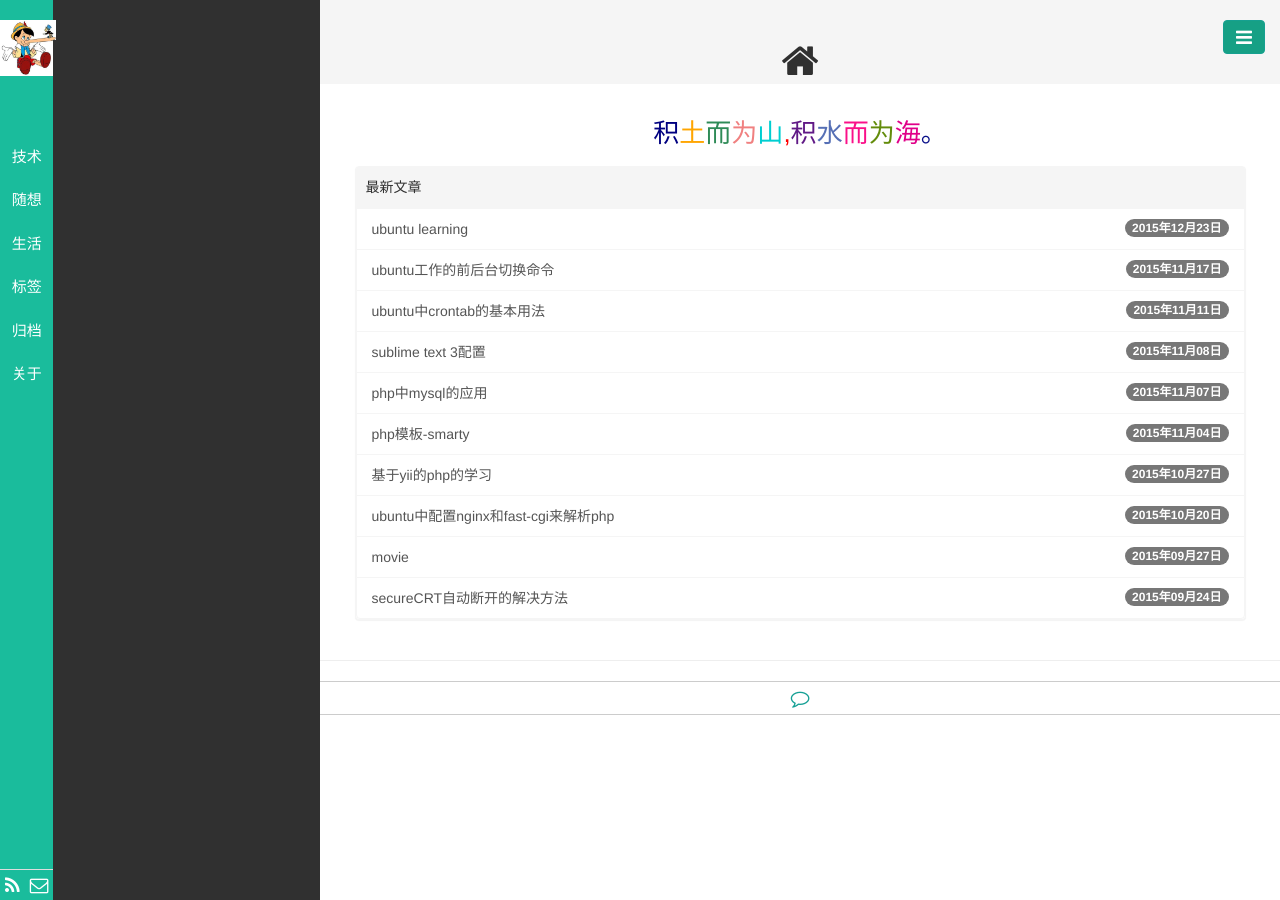
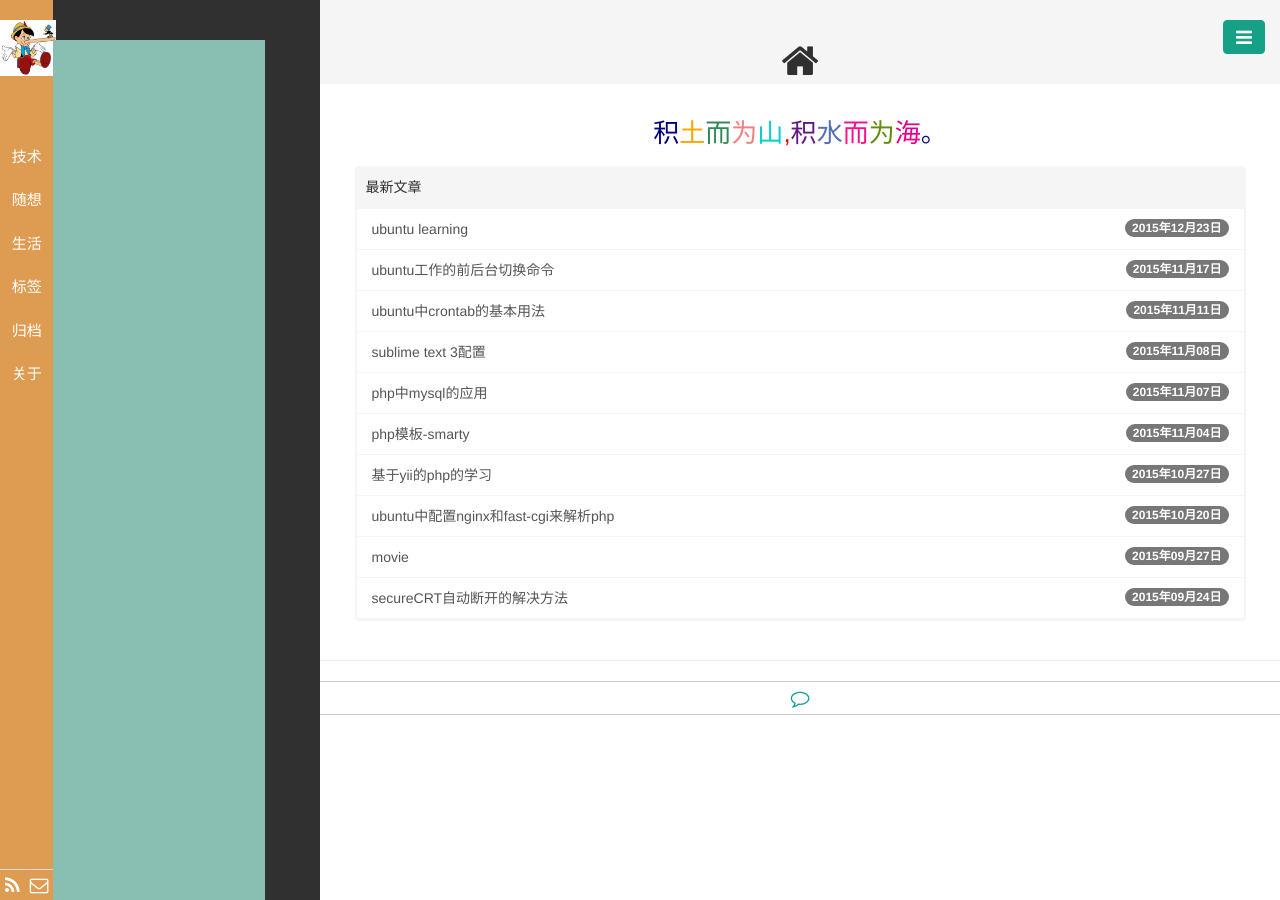
Before and after one commit to lvniu/lvniu.github.io, a Jekyll site: the page built from index.html, in a window 1280 px wide. Built offline with Jekyll 4.4.1, drawn with Linux system fonts in a browser that asks for light colours; Markdown is read by kramdown in place of the engine named in the settings; the list of posts is cut into pages by our own code.

Commit message:
modefied file

```diff
--- a/public/css/base.css
+++ b/public/css/base.css
@@ -19,7 +19,8 @@
 /* 左侧导航栏 */
 .aside1 {
   /*background-color: #1f2c39;*/
-  background-color: #1abc9c;
+  /*background-color: #1abc9c;*/
+  background-color: #DE9C53;
   /*background-image: url(/public/img/bg_grid.jpg);*/
   height: 100%;
   padding-left: 0px;
@@ -68,7 +69,8 @@
   /*background-color: #fafaf6;*/
   /*background-image: url(/public/img/body_bg.jpg);*/
 
-  background-color: #303030;
+  /*background-color: #303030;*/
+  background-color: #89BEB2;
   height: 100%;
   border-right: 2px solid #303030;
   overflow-y: auto;
```
